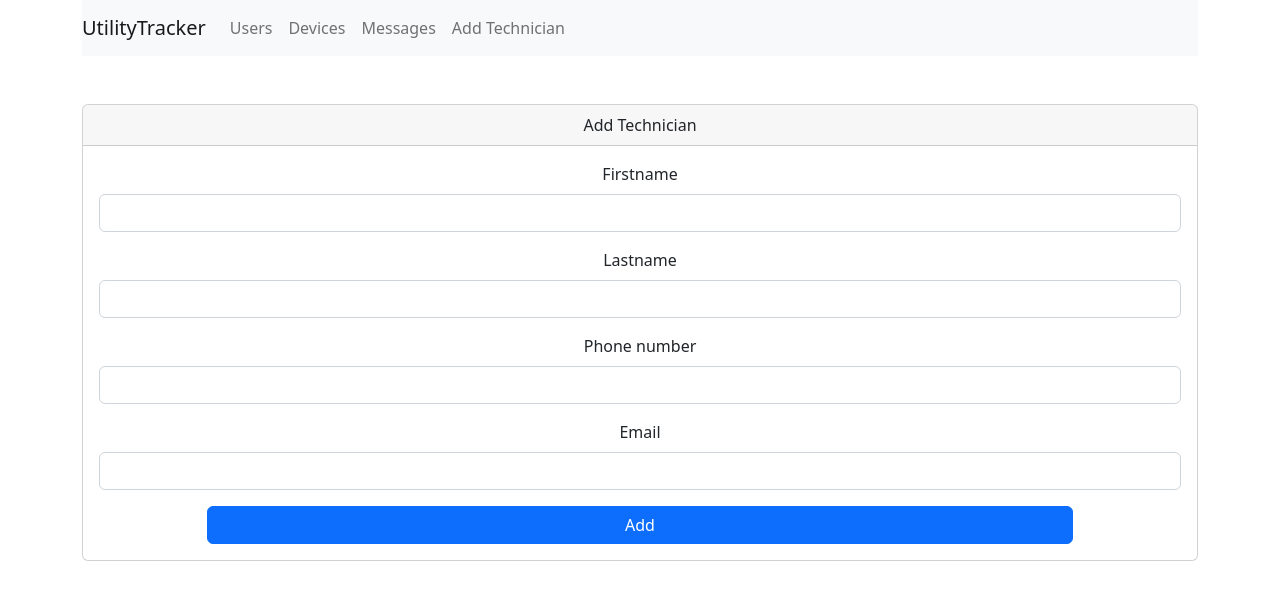
After one commit to Wena17/capstone-backend, a Flask app: page /add-technician in a window 1280 px wide. The commit adds this page. Shown: the top 600 px of the page. Run offline with Flask 3, Linux system fonts and the light colour scheme; some libraries are stand-ins or nearby versions.

Commit message:
Added Add technician site

```diff
--- a/app.py
+++ b/app.py
@@ -39,6 +39,10 @@ def health_check():
 def show_messages():
     msgs = DeviceMessage.query.order_by(DeviceMessage.ts).all()
     return render_template('messages.html', messages=msgs)
+
+@app.route("/add-technician")
+def show_form():
+    return render_template('addTechnician.html')
 
 @app.route('/devices')
 def show_devices():
--- /dev/null
+++ b/templates/addTechnician.html
@@ -0,0 +1,30 @@
+{% extends "base.html" %}
+
+{% block content %}
+
+    <center><div class="card mt-5">
+      <div class="card-header">
+        Add Technician
+      </div>
+      <div class="card-body">
+        <div class="mb-3">
+          <label for="inputFName" class="form-label">Firstname</label>
+          <input type="text" class="form-control" id="inputFName" aria-describedby="emailHelp">
+        </div>
+        <div class="mb-3">
+          <label for="inputLName" class="form-label">Lastname</label>
+          <input type="text" class="form-control" id="inputLName" aria-describedby="emailHelp">
+        </div>
+        <div class="mb-3">
+          <label for="inputPhoneno" class="form-label">Phone number</label>
+          <input type="text" class="form-control" id="inputPhoneno" aria-describedby="emailHelp">
+        </div>
+        <div class="mb-3">
+          <label for="inputEmail" class="form-label">Email</label>
+          <input type="email" class="form-control" id="inputEmail" width=50%>
+        </div>
+        <button type="submit" class="btn btn-primary  mx-auto" style="width: 80% ">Add</button>
+      </div>
+    </div></center>
+
+{% endblock %}
--- a/templates/base.html
+++ b/templates/base.html
@@ -3,8 +3,8 @@
   <head>
     <title>Outage Monitor</title>
     <link href="https://cdn.jsdelivr.net/npm/bootstrap@5.2.2/dist/css/bootstrap.min.css" rel="stylesheet" integrity="sha384-Zenh87qX5JnK2Jl0vWa8Ck2rdkQ2Bzep5IDxbcnCeuOxjzrPF/et3URy9Bv1WTRi" crossorigin="anonymous">
-    <link rel="stylesheet" href="/static/leaflet.css" />
-    <script src="/static/leaflet.js"></script>
+    <link rel="stylesheet" href="{{ url_for('static', filename='leaflet.css') }}" />
+    <script src="{{ url_for('static', filename='leaflet.js') }}"></script>
   </head>
   <body>
     <div class="container">
@@ -18,6 +18,7 @@
             <li class="nav-item"> <a class="nav-link" href="/user">Users</a> </li>
             <li class="nav-item"> <a class="nav-link" href="/devices">Devices</a> </li>
             <li class="nav-item"> <a class="nav-link" href="/messages">Messages</a> </li>
+            <li class="nav-item"> <a class="nav-link" href="/add-technician">Add Technician</a> </li>
           </ul>
         </div>
       </nav>
```
Also changed, not shown: templates/home.html (+6 -7 lines).
